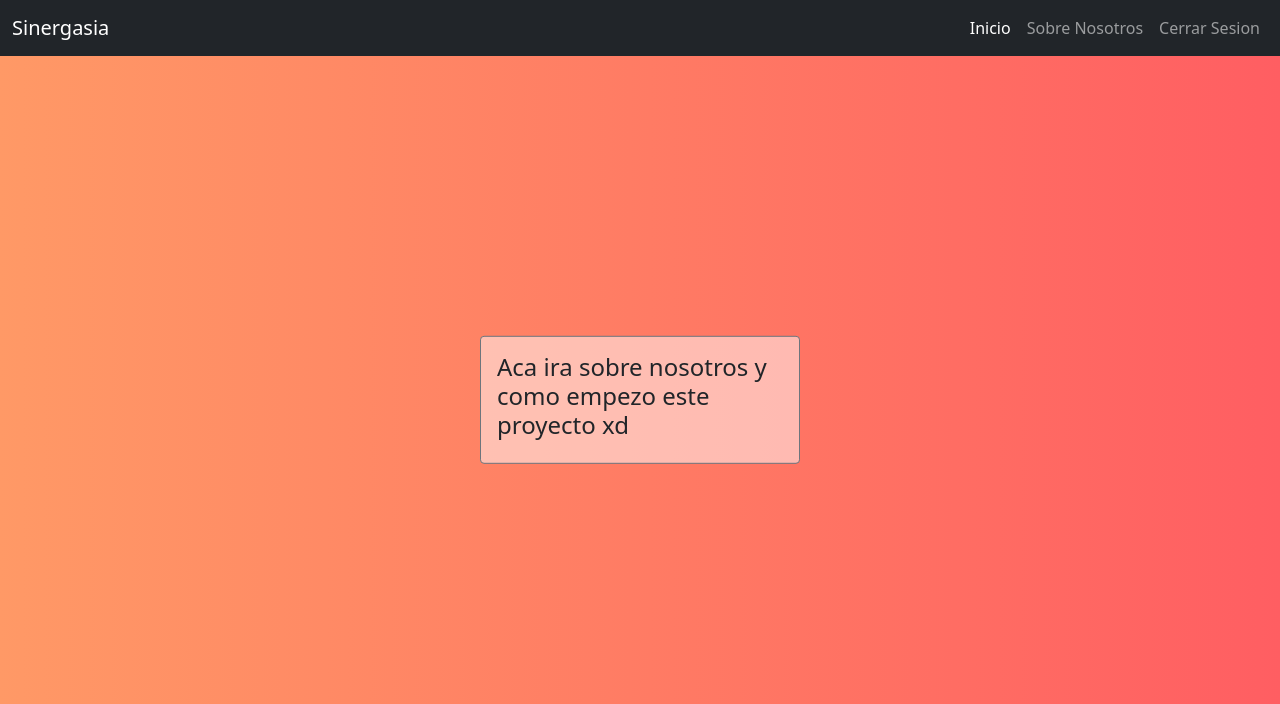
After one commit to Jano811/IWG-GRUPO15, a Django app: page /nosotros/ in a window 1280 px wide. The commit adds this page. Shown: the top 704 px of the page. Run offline with Django 4.2, Linux system fonts and the light colour scheme; a user stored in the database is signed in.

Commit message:
agregue el sobre nosotros pero falta completar xd

```diff
--- a/Aplicacion1/templates/barra.html
+++ b/Aplicacion1/templates/barra.html
@@ -22,7 +22,7 @@
                 <a class="nav-link active" aria-current="page" href="{% url 'inicio' %}">Inicio</a>
               </li>
               <li class="nav-item">
-                <a class="nav-link" href="#">Sobre Nosotros</a>
+                <a class="nav-link" href="{% url 'nosotros' %}">Sobre Nosotros</a>
               </li>
               <li class="nav-item">
                 <a class="nav-link" href="{% url 'logout' %}">Cerrar Sesion</a>
--- /dev/null
+++ b/Aplicacion1/templates/nosotros.html
@@ -0,0 +1,11 @@
+{% extends 'barra.html' %}
+{% block content %}
+<div class="card border-secondary mb-3" style="max-width: 20rem; background-color: rgba(255, 255, 255, 0.5);">
+    <div class="card-body">
+        <h4 class="card-title">Aca ira sobre nosotros y como empezo este proyecto xd
+            <div class="container">
+        </h4>
+    </div>
+  </div>
+</div>
+{% endblock %}
--- a/Aplicacion1/urls.py
+++ b/Aplicacion1/urls.py
@@ -1,5 +1,5 @@
 from django.urls import include, path
-from .views import iniciodesesion, register, inicio, cuestionario, psd, resultadospregunta
+from .views import iniciodesesion, register, inicio, cuestionario, psd, resultadospregunta, nosotros
 from django.contrib.auth.views import LoginView, LogoutView
 
 urlpatterns = [
@@ -11,4 +11,5 @@ urlpatterns = [
     path('cuestionario/',cuestionario,name="cuestionario_url"),
     path('psd/',psd,name="psd_url"),
     path('retroalimentacion/<int:prespondida_pk>/',resultadospregunta,name="retroalimentacion_url"),
+    path('nosotros/',nosotros,name="nosotros"),
 ]
--- a/Aplicacion1/views.py
+++ b/Aplicacion1/views.py
@@ -32,6 +32,10 @@ def register(request):  #formulario de registro, se guarda en la base de datos
 @login_required
 def cuestionario(request):
     return render(request,'cuestionario.html')
+
+@login_required
+def nosotros(request):
+    return render(request,'nosotros.html')
 
 @login_required
 def inicio(request):
```
Also changed, not shown: db.sqlite3.
